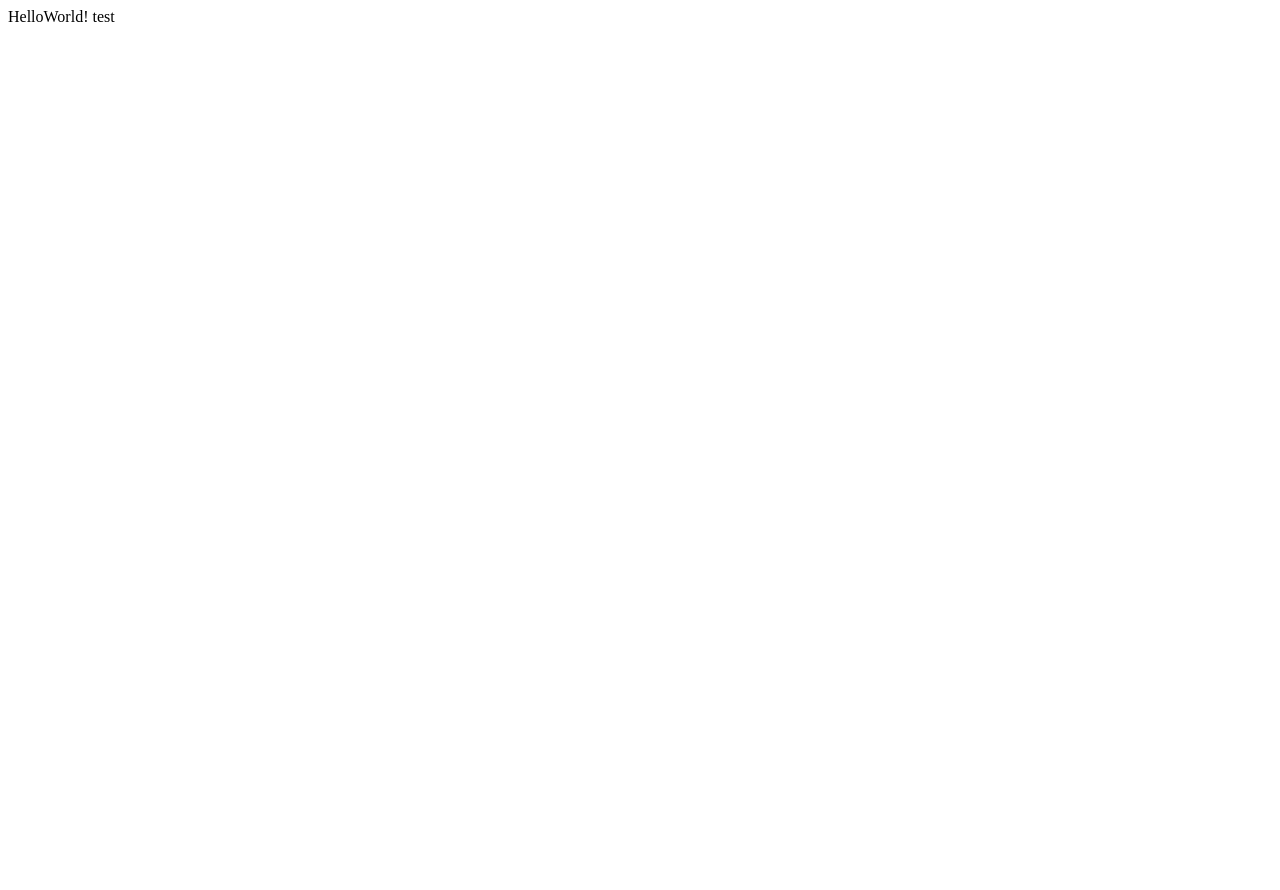
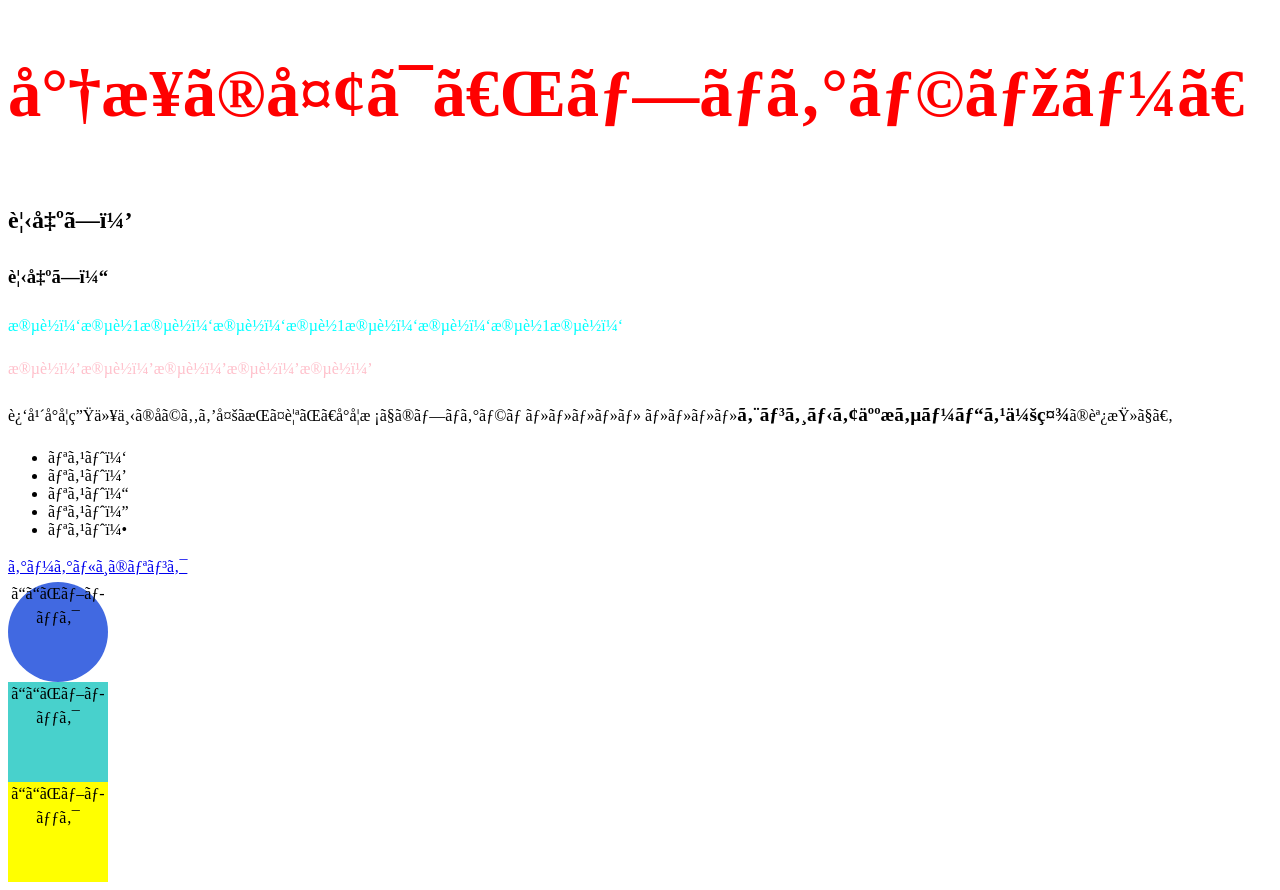
Before and after one commit to SumireShimura/pcmm, a plain HTML site: page index.html in a window 1280 px wide. Before the commit the page ends 800 px from the top, so only its background shows below. Drawn offline with Linux system fonts and the light colour scheme.

Commit message:
index.html sample.html ndex.css

```diff
--- /dev/null
+++ b/css/index.css
@@ -0,0 +1,41 @@
+p.sub-title{
+    color: aqua;
+}
+
+p#sub-title {
+    color: pink;
+}
+
+.company{
+    font-weight: bold;
+    font-size: larger;
+}
+
+h1{
+    color: red;
+    font-size: 50pt;
+    font-weight: bold
+}
+
+
+div.box1{
+    height: 100px;
+    width: 100px;
+    background-color:royalblue;
+    text-align: center;
+    border-radius: 50%;
+}
+
+div.box2{
+    height: 100px;
+    width: 100px;
+    background-color:mediumturquoise;
+    text-align: center;
+}
+
+div.box3{
+    height: 100px;
+    width: 100px;
+    background-color:yellow;
+    text-align: center;
+}
--- a/index.html
+++ b/index.html
@@ -1,2 +1,32 @@
-HelloWorld!
-test
+<!DOCTYPE html>
+<html lang="ja">
+<head>
+    <meta charset="ut-f">
+    <meta name="viewport" content="width=dvice-width,initial-scale=1.0">
+    <meta http-equiv="X-UA-Compatable" content="ie=edge">
+    <title>HTMLの練習</title>
+    <link rel="stylesheet" type="text/css" href="css/index.css">
+</head>
+<body>
+<h1>将来の夢は「プログラマー」
+<h2>見出し２</h2>
+<h3>見出し３</h3>
+<p class="sub-title">段落１段落1段落１段落１段落1段落１段落１段落1段落１</p>
+<p id="sub-title">段落２段落２段落２段落２段落２</p>
+近年小学生以下の子どもを多く持つ親が、小学校でのプログラム・・・・・
+・・・・<span class="company">エンジニア人材サービス会社</span>の調査で。
+</h1>
+<ul>
+    <li>リスト１</li>
+    <li>リスト２</li>
+    <li>リスト３</li>
+    <li>リスト４</li>
+    <li>リスト５</li>
+</ul>
+<a href="https://www.google.co.jp">グーグルへのリンク</a>
+<div class="box1">ここがブロック</div>
+<div class="box2">ここがブロック</div>
+<div class="box3">ここがブロック</div>
+</ul>
+</body>
+</html>
```
Also changed, not shown: sample.html (added, +59 -0 lines).
